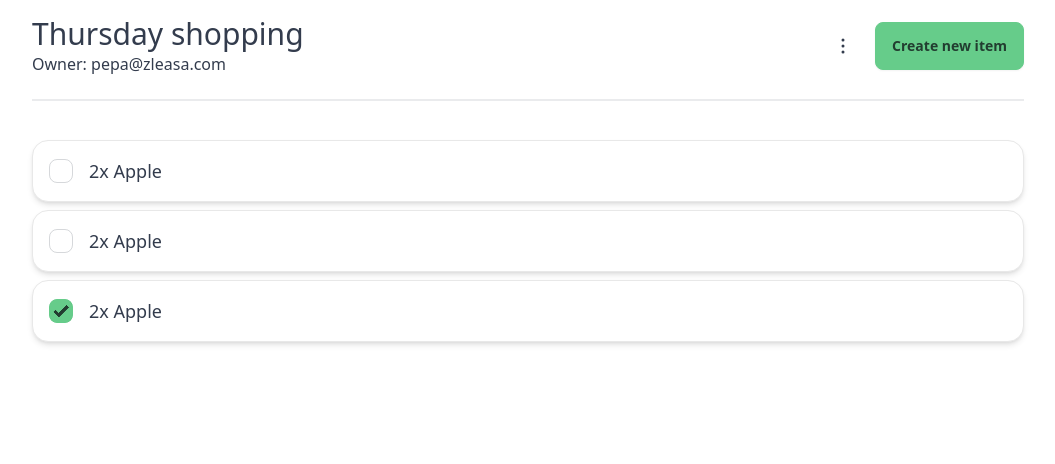
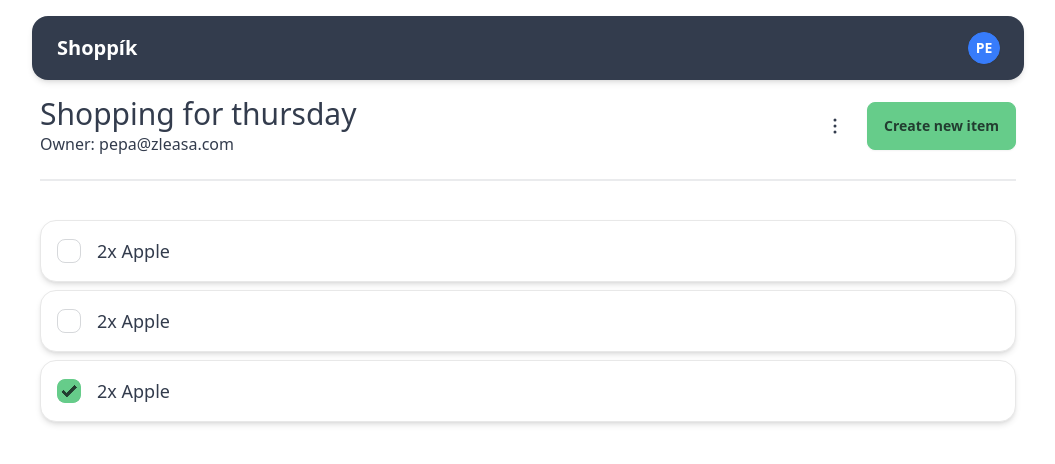
Before and after one commit to krystofrezac/shopping-list, a React (Vite) app in the folder web/: page /shopping-list/1 in a window 1280 px wide. Shown: the top 464 px of the page, without its empty margins (112-1167 px from the left). Built offline with nearby package versions, Linux system fonts and the light colour scheme.

Commit message:
Add user switching

```diff
--- a/web/src/api/useShoppingListQuery.ts
+++ b/web/src/api/useShoppingListQuery.ts
@@ -7,14 +7,14 @@ export type UseShoppingListParams = {
 
 const DATA_MOCK: ShoppingList = {
   id: "xxx",
-  name: "Thursday shopping",
+  name: "Shopping for thursday",
   owner: {
-    id: "xxx",
+    id: "1",
     email: "pepa@zleasa.com",
   },
   invitees: [
     {
-      id: "xxx",
+      id: "2",
       email: "jozin@zbazin.cz",
     },
   ],
--- /dev/null
+++ b/web/src/components/Dropdown.tsx
@@ -0,0 +1,19 @@
+import { ReactNode } from "react";
+
+export type DropdownProps = {
+  activator: ReactNode;
+  children: ReactNode;
+};
+
+export const Dropdown = ({ activator, children }: DropdownProps) => {
+  return (
+    <div className="dropdown dropdown-end">
+      <div tabIndex={0} role="button">
+        {activator}
+      </div>
+      <div className="dropdown-content bg-base-100 rounded-box z-[1] w-52 p-2 shadow text-primary-content">
+        {children}
+      </div>
+    </div>
+  );
+};
--- a/web/src/components/Layout.tsx
+++ /dev/null
@@ -1,7 +0,0 @@
-import { Outlet } from "react-router-dom";
-
-export const Layout = () => (
-  <div className="max-w-screen-lg mx-auto p-4">
-    <Outlet />
-  </div>
-);
--- /dev/null
+++ b/web/src/components/Layout/Layout.tsx
@@ -0,0 +1,19 @@
+import { Link, Outlet } from "react-router-dom";
+import { UserPicker } from "./UserPicker";
+
+export const Layout = () => (
+  <div className="max-w-screen-lg mx-auto p-4">
+    <div className="flex items-center navbar bg-neutral shadow-md rounded-box text-white">
+      <Link to="/" className="btn btn-ghost text-xl">
+        Shoppík
+      </Link>
+      <div className="grow" />
+      <div className="mr-4">
+        <UserPicker />
+      </div>
+    </div>
+    <div className="mt-4 mx-2">
+      <Outlet />
+    </div>
+  </div>
+);
--- /dev/null
+++ b/web/src/components/Layout/UserPicker.tsx
@@ -0,0 +1,35 @@
+import { AVAILABLE_USERS, useUserContext } from "../../contexts/UserContext";
+import { Dropdown } from "../Dropdown";
+import { Menu, MenuItem } from "../Menu";
+
+export const UserPicker = () => {
+  const userContext = useUserContext();
+
+  const menuItems: MenuItem[] = AVAILABLE_USERS.map((user) => {
+    const handleClick = () => {
+      userContext.setCurrentUserId(user.id);
+    };
+    return {
+      id: user.id,
+      element: <button onClick={handleClick}>{user.email}</button>,
+      active: user.id === userContext.currentUserId,
+    };
+  });
+
+  const currentUser = AVAILABLE_USERS.find(
+    (user) => user.id === userContext.currentUserId,
+  )!;
+  const initials = currentUser.email.slice(0, 2).toUpperCase();
+
+  return (
+    <Dropdown
+      activator={
+        <div className="btn btn-circle btn-sm btn-secondary flex justify-center items-center ">
+          {initials}
+        </div>
+      }
+    >
+      <Menu items={menuItems} title="Change user to" />
+    </Dropdown>
+  );
+};
--- /dev/null
+++ b/web/src/components/Menu.tsx
@@ -0,0 +1,27 @@
+import classNames from "classnames";
+import { ReactNode } from "react";
+
+export type MenuItem = {
+  id: React.Key;
+  element: ReactNode;
+  active?: boolean;
+};
+
+export type MenuProps = {
+  items: MenuItem[];
+  title?: string;
+};
+
+export const Menu = ({ items, title }: MenuProps) => {
+  const mappedItems = items.map((item) => (
+    <li key={item.id}>
+      <div className={classNames({ active: item.active })}>{item.element}</div>
+    </li>
+  ));
+  return (
+    <ul className="menu">
+      {title && <li className="menu-title">{title}</li>}
+      {mappedItems}
+    </ul>
+  );
+};
--- /dev/null
+++ b/web/src/components/UserGuard.tsx
@@ -0,0 +1,15 @@
+import { ReactNode } from "react";
+import { useUserContext } from "../contexts/UserContext";
+
+export type UserGuardProps = {
+  children: ReactNode;
+  userId: string;
+};
+
+export const UserGuard = ({ children, userId }: UserGuardProps) => {
+  const userContext = useUserContext();
+
+  if (userContext.currentUserId !== userId) return null;
+
+  return children;
+};
--- /dev/null
+++ b/web/src/contexts/UserContext.tsx
@@ -0,0 +1,37 @@
+import { createContext, PropsWithChildren, useContext, useState } from "react";
+
+export const AVAILABLE_USERS = [
+  {
+    id: "1",
+    email: "pepa@zleasa.com",
+  },
+  {
+    id: "2",
+    email: "jozin@zbazin.cz",
+  },
+];
+
+export type UserContext = {
+  currentUserId: string;
+  setCurrentUserId: (id: string) => void;
+};
+
+const userContext = createContext<UserContext | null>(null);
+
+export const UserProvider = ({ children }: PropsWithChildren) => {
+  const [currentUserId, setCurrentUserId] = useState("1");
+
+  const value: UserContext = {
+    currentUserId,
+    setCurrentUserId,
+  };
+
+  return <userContext.Provider value={value}>{children}</userContext.Provider>;
+};
+
+export const useUserContext = () => {
+  const context = useContext(userContext);
+  if (!context) throw new Error("UserContext not available");
+
+  return context;
+};
--- a/web/src/pagess/ShoppingListPage/ShoppingListPage.tsx
+++ b/web/src/pagess/ShoppingListPage/ShoppingListPage.tsx
@@ -6,6 +6,7 @@ import { Button } from "../../components/Button";
 import { IconButton } from "../../components/IconButton";
 import { H1 } from "../../components/Typography";
 import { Card, CardBody } from "../../components/Card";
+import { UserGuard } from "../../components/UserGuard";
 
 export const ShoppingListPage = () => {
   const params = useParams();
@@ -36,7 +37,9 @@ export const ShoppingListPage = () => {
             <p>{`Owner: ${data.owner.email}`}</p>
           </div>
           <div className="flex gap-2 items-center">
-            <IconButton iconName="EllipsisVerticalIcon" />
+            <UserGuard userId={data.owner.id}>
+              <IconButton iconName="EllipsisVerticalIcon" />
+            </UserGuard>
             <Button variant="primary">Create new item</Button>
           </div>
         </div>
```
Also changed, not shown: web/src/App.tsx (+5 -2 lines).
